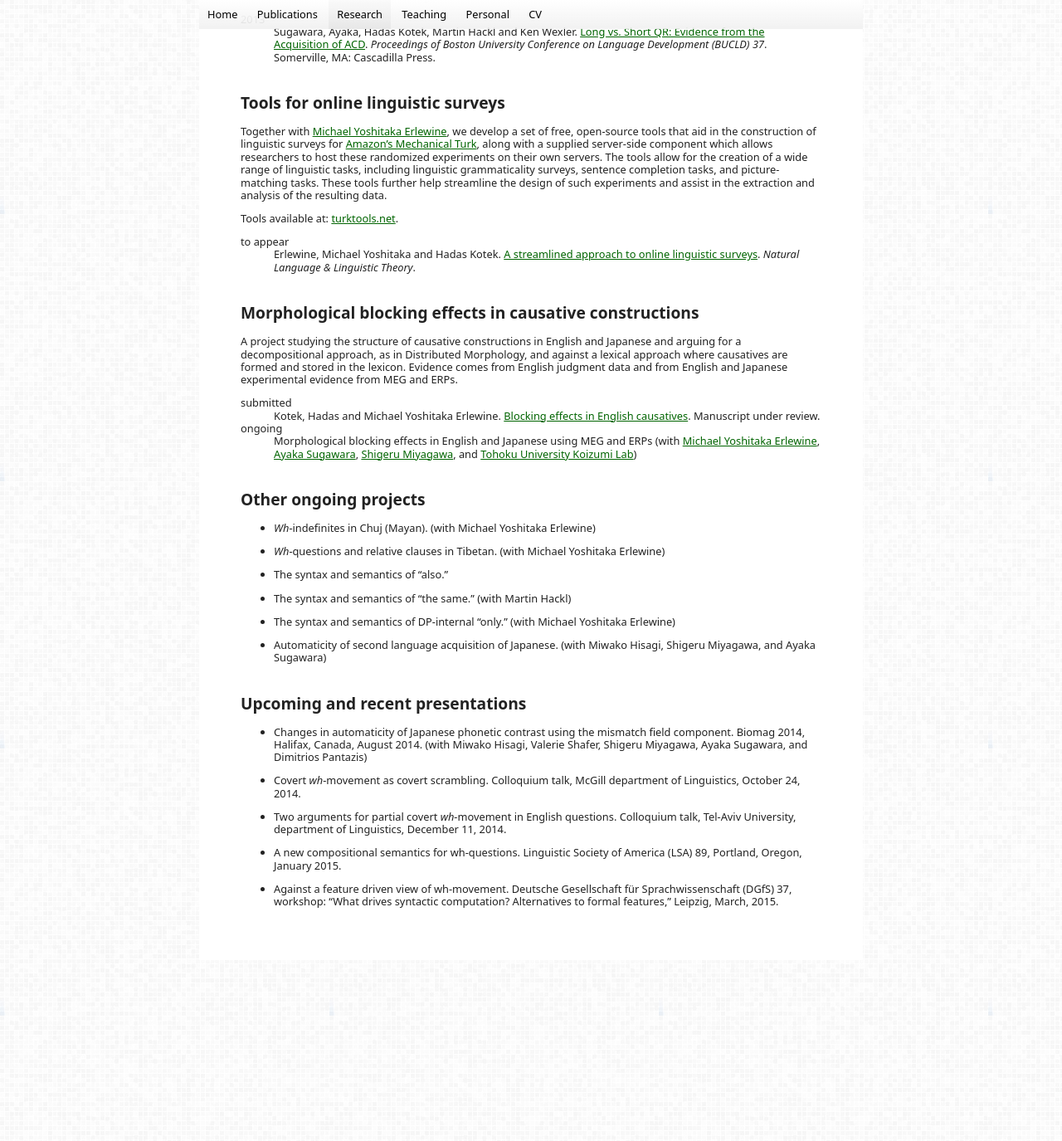
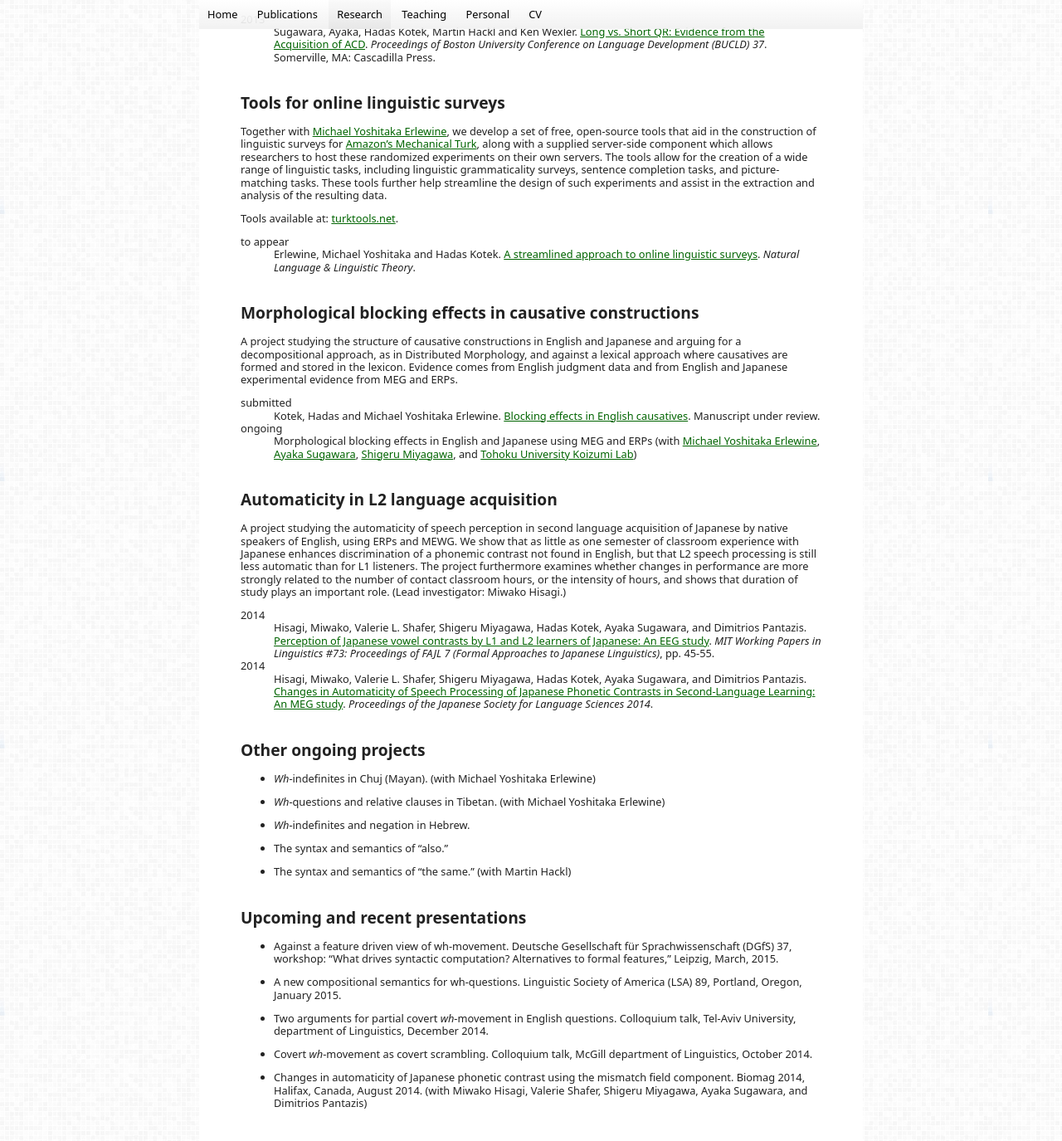
Before and after one commit to hkotek/hkotek.com, a Jekyll site: the page built from research.md, in a window 1280 px wide and 1400 px high, scrolled down 1352 px. Shown: the top 1375 px of the window at 83% size. Built offline with Jekyll 4.4.1, drawn with Linux system fonts in a browser that asks for light colours; before the commit the page ends 2509 px from its top, so only the background shows below that.

Commit message:
adding new publications, syllabi
updates to teaching page; publication page; description of L2 project;
updated ongoing projects.

```diff
--- a/research.md
+++ b/research.md
@@ -89,30 +89,39 @@ ongoing
 : Morphological blocking effects in English and Japanese using MEG and ERPs (with [Michael Yoshitaka Erlewine](http://mitcho.com/academic/), [Ayaka Sugawara](http://web.mit.edu/ayakasug/www/), [Shigeru Miyagawa](http://web.mit.edu/miyagawa/www/), and [Tohoku University Koizumi Lab](http://www.sal.tohoku.ac.jp/ling/index-en.html))
 
 
+Automaticity in L2 language acquisition
+---------------------------------------
+A project studying the automaticity of speech perception in second language acquisition of Japanese by native speakers of English, using ERPs and MEWG. We show that as little as one semester of classroom experience with Japanese enhances discrimination of a phonemic contrast not found in English, but that L2 speech processing is still less automatic than for L1 listeners. The project furthermore examines whether changes in performance are more strongly related to the number of contact classroom hours, or the intensity of hours, and shows that duration of study plays an important role. (Lead investigator: Miwako Hisagi.)
+
+2014
+: Hisagi, Miwako, Valerie L. Shafer, Shigeru Miyagawa, Hadas Kotek, Ayaka Sugawara, and Dimitrios Pantazis. [Perception of Japanese vowel contrasts by L1 and L2 learners of Japanese: An EEG study](Kotek-FAJL-procedings.pdf). *MIT Working Papers in Linguistics #73: Proceedings of FAJL 7 (Formal Approaches to Japanese Linguistics)*, pp. 45-55.
+
+2014
+: Hisagi, Miwako, Valerie L. Shafer, Shigeru Miyagawa, Hadas Kotek, Ayaka Sugawara, and Dimitrios Pantazis. [Changes in Automaticity of Speech Processing of Japanese Phonetic Contrasts in Second-Language Learning: An MEG study](Kotek-JSLS-proceedings.pdf). *Proceedings of the  Japanese Society for Language Sciences 2014*.
+
+
 Other ongoing projects
 ----------------------
 * *Wh*-indefinites in Chuj (Mayan). (with Michael Yoshitaka Erlewine)
 
 * *Wh*-questions and relative clauses in Tibetan. (with Michael Yoshitaka Erlewine)
 
+* *Wh*-indefinites and negation in Hebrew.
+
 * The syntax and semantics of "also."
 
 * The syntax and semantics of "the same." (with Martin Hackl)
-
-* The syntax and semantics of DP-internal "only." (with Michael Yoshitaka Erlewine)
-
-* Automaticity of second language acquisition of Japanese. (with Miwako Hisagi, Shigeru Miyagawa, and Ayaka Sugawara)
 
 
 
 Upcoming and recent presentations
 ---------------------------------
-* Changes in automaticity of Japanese phonetic contrast using the mismatch field component. Biomag 2014, Halifax, Canada, August 2014. (with Miwako Hisagi, Valerie Shafer, Shigeru Miyagawa, Ayaka Sugawara, and Dimitrios Pantazis)
-
-* Covert *wh*-movement as covert scrambling. Colloquium talk, McGill department of Linguistics, October 24, 2014.
-
-* Two arguments for partial covert *wh*-movement in English questions. Colloquium talk, Tel-Aviv University, department of Linguistics, December 11, 2014.
+* Against a feature driven view of wh-movement. Deutsche Gesellschaft für Sprachwissenschaft (DGfS) 37, workshop: “What drives syntactic computation? Alternatives to formal features,” Leipzig, March, 2015.
 
 * A new compositional semantics for wh-questions. Linguistic Society of America (LSA) 89, Portland, Oregon, January 2015.
 
-* Against a feature driven view of wh-movement. Deutsche Gesellschaft für Sprachwissenschaft (DGfS) 37, workshop: “What drives syntactic computation? Alternatives to formal features,” Leipzig, March, 2015.
+* Two arguments for partial covert *wh*-movement in English questions. Colloquium talk, Tel-Aviv University, department of Linguistics, December 2014.
+
+* Covert *wh*-movement as covert scrambling. Colloquium talk, McGill department of Linguistics, October 2014.
+
+* Changes in automaticity of Japanese phonetic contrast using the mismatch field component. Biomag 2014, Halifax, Canada, August 2014. (with Miwako Hisagi, Valerie Shafer, Shigeru Miyagawa, Ayaka Sugawara, and Dimitrios Pantazis)
```
Also changed, not shown: publications.md (+6 -0 lines), teaching.md (+10 -3 lines), 4 other files.
